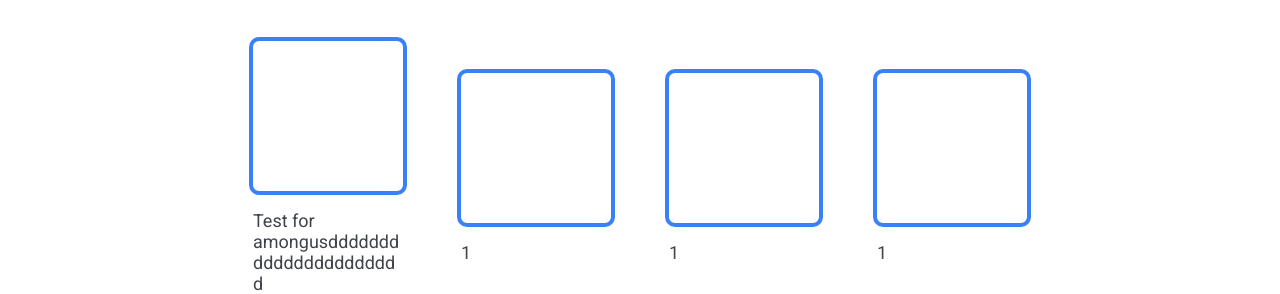
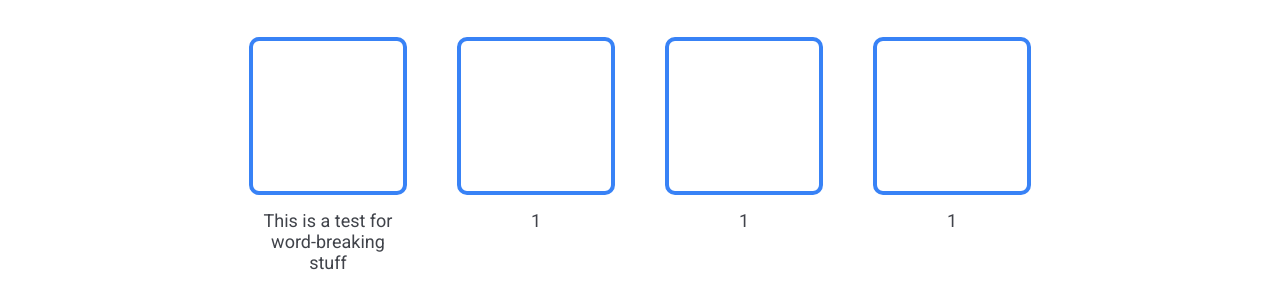
Before and after one commit to imquak/quakos, a plain HTML site: page index.html in a window 1280 px wide. Shown: the part 556-850 px from the top of the page. After the commit the page ends 829 px from the top, so only its background shows below. Drawn offline with Linux system fonts and the light colour scheme.

Commit message:
changed dquares

```diff
--- a/index.html
+++ b/index.html
@@ -40,7 +40,7 @@
         <div class="square-pack">
             <div class="pack 1">
                 <div class="square 1"></div>
-                <div class="square-text 1">Test for amongusdddddddddddddddddddddd</div>
+                <div class="square-text 1">This is a test for word-breaking stuff</div>
             </div>
             <div class="pack 2">
                 <div class="square 2"></div>
--- a/style.css
+++ b/style.css
@@ -98,6 +98,7 @@ body{
     border-radius: 10px;
 }
 
+
 li{
     list-style-type: none;
 }
@@ -111,6 +112,11 @@ a{
         object-fit: contain;
     }
 }
+@media (max-width: 750px) {
+    .right-image{
+        display: none;
+    }
+}
 #square-title{
     font-size: 30px;
     font-weight: 800;
@@ -122,16 +128,17 @@ a{
     display: flex;
     flex-direction: column;
     align-items: center;
-
 }
 .square-pack{
     display: flex;
     gap: 50px;
     flex-wrap: wrap;
+    margin-left: 50px;
+    margin-right: 50px;
+
 }
 
 .square{
-    align-self: flex-start;
     border-style: solid;
     height: 150px;
     width: 150px;
@@ -143,10 +150,9 @@ a{
 .pack{
     display: flex;
     flex-direction: column;
-    justify-content: center;
+    justify-content: flex-start;
     align-items: center;
     gap:15px;
-
 }
 .square-text{
     font-size: 18px;
@@ -154,4 +160,5 @@ a{
     font-weight: 500;
     inline-size: 150px;
     overflow-wrap: break-word;
+    text-align: center;
 }
```
